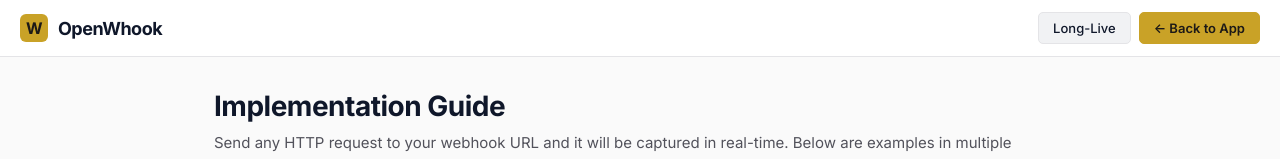
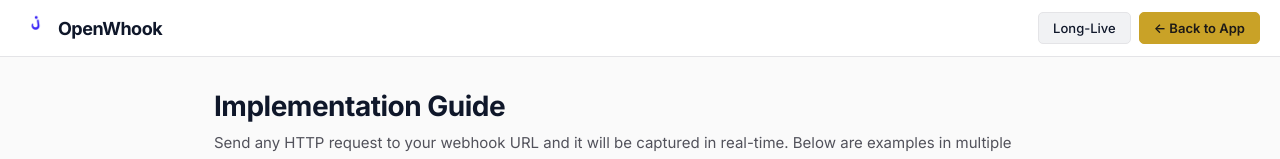
Before and after one commit to ismailhuntz/openwhook, a website: page src/public/examples.html in a window 1280 px wide. Shown: the top 159 px of the page. Drawn offline with Linux system fonts and the light colour scheme.

Commit message:
feat: wire new project logo into UI and favicon

```diff
--- a/src/public/examples.html
+++ b/src/public/examples.html
@@ -4,6 +4,7 @@
   <meta charset="UTF-8">
   <meta name="viewport" content="width=device-width, initial-scale=1.0">
   <title>OpenWhook — Implementation Examples</title>
+  <link rel="icon" type="image/png" href="/logo.png">
   <link rel="preconnect" href="https://fonts.googleapis.com">
   <link rel="preconnect" href="https://fonts.gstatic.com" crossorigin>
   <link href="https://fonts.googleapis.com/css2?family=Inter:wght@400;500;600;700&display=swap" rel="stylesheet">
@@ -69,14 +70,8 @@
     .logo-icon {
       width: 28px;
       height: 28px;
-      background: var(--accent);
       border-radius: 6px;
-      display: flex;
-      align-items: center;
-      justify-content: center;
-      font-size: 16px;
-      color: var(--accent-ink);
-      font-weight: 700;
+      object-fit: contain;
     }
 
     .header-actions { display: flex; gap: 8px; }
@@ -380,7 +375,7 @@
 <body>
   <header class="header">
     <a href="/" class="logo">
-      <div class="logo-icon">W</div>
+      <img class="logo-icon" src="/logo.png" alt="OpenWhook logo">
       <span>OpenWhook</span>
     </a>
     <div class="header-actions">
```
Also changed, not shown: src/public/index.html (+3 -8 lines), src/public/longlive.html (+3 -8 lines).
